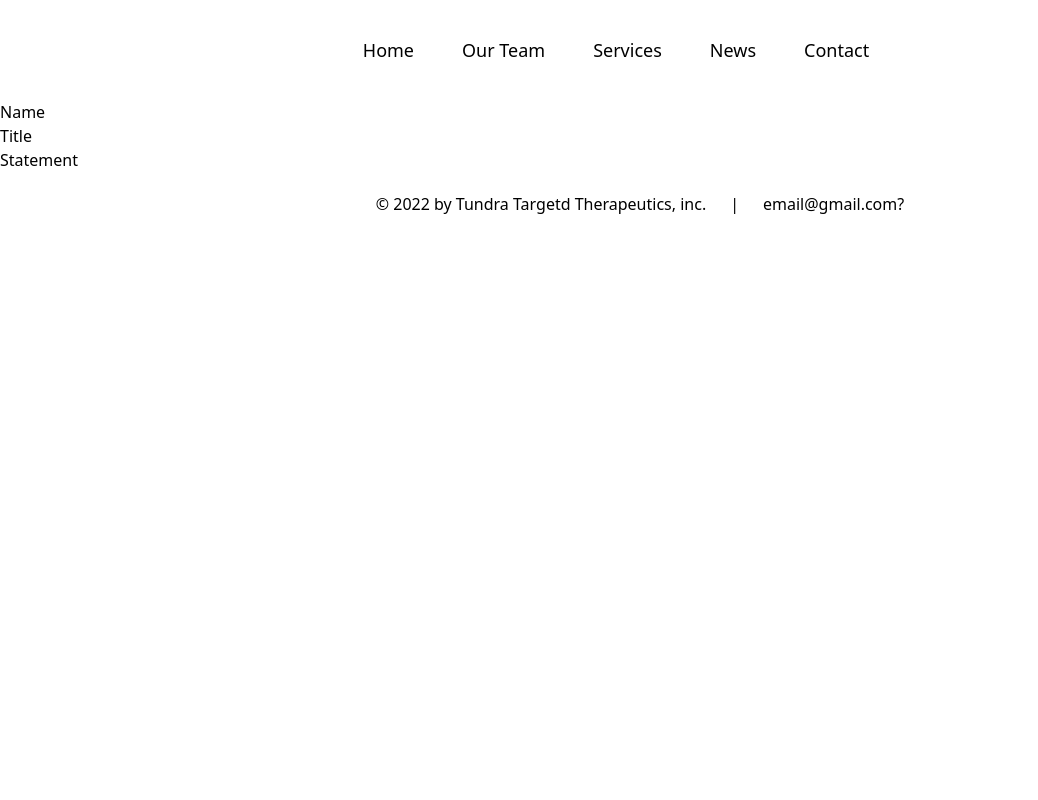
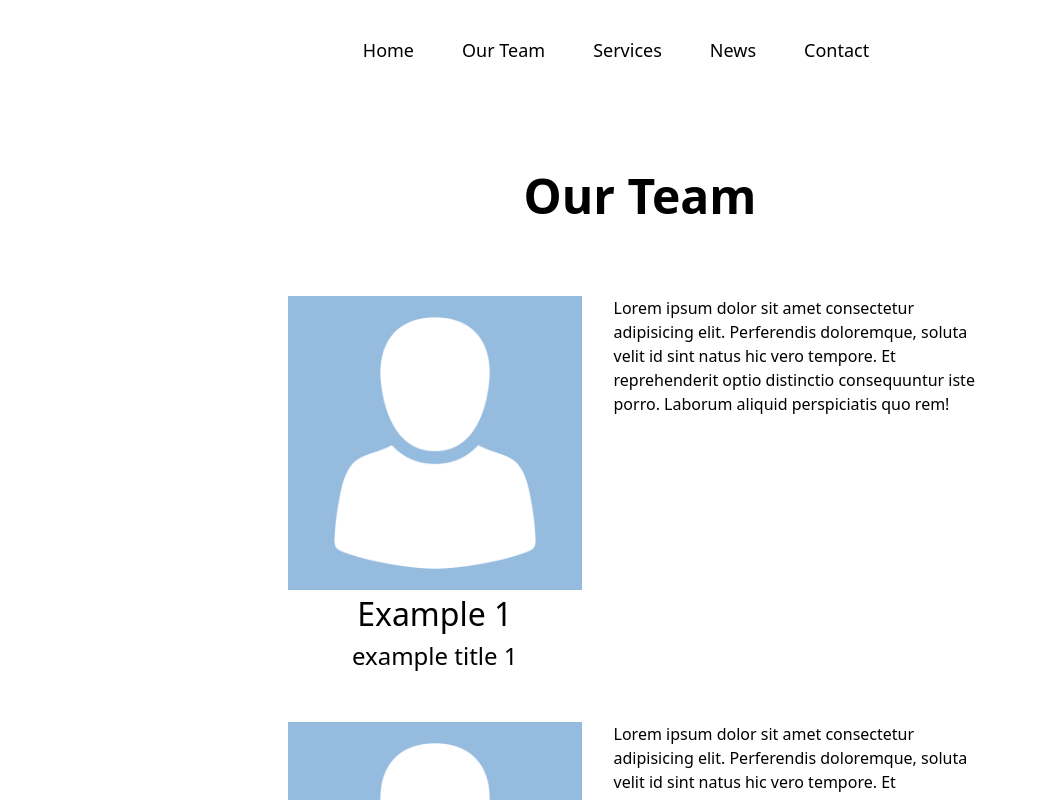
Before and after one commit to katlizf/Next.js-TypeScript-Site-Mock-Up, a Next.js app: page /OurTeam in a window 1280 px wide. Shown: the top 800 px of the page, without its empty margins (0-1038 px from the left). Built offline with nearby package versions, Linux system fonts and the light colour scheme.

Commit message:
displaying each team member in our team page

```diff
--- a/src/components/TeamMember.tsx
+++ b/src/components/TeamMember.tsx
@@ -1,20 +1,33 @@
 import React from 'react'
+import styles from '../styles/TeamMember.module.css'
+import Image from 'next/image'
+import avatar from '../images/avatar.png'
 
-type Data = {
-    name: string,
-    title: string,
-    statement: string
+function TeamMember({member}) {
+	return (
+		<div className={styles.memberContainer}>
+            <p className={styles.header}>Our Team</p>
+			{member && member.map((member: {
+                id: React.Key;
+                image: string;
+                name: string;
+                title: string;
+                statement: string}) => (
+				<div className={styles.member} key={member.id}>
+					<div className={styles.main}>
+						<Image
+                            src={avatar}
+                            alt={member.name}
+                            className={styles.image} />
+						<h1 className={styles.name}>{member.name}</h1>
+						<h2 className={styles.title}>{member.title}</h2>
+					</div>
+					<h2 className={styles.satement}>{member.statement}</h2>
+				</div>
+			))}
+		</div>
+	)
 }
 
-function TeamMember() {
-    return (
-        <div>
-            <img />
-            <h1>Name</h1>
-            <h2>Title</h2>
-            <h2>Statement</h2>
-        </div>
-    )
-}
 
 export default TeamMember
--- a/src/pages/OurTeam.tsx
+++ b/src/pages/OurTeam.tsx
@@ -2,15 +2,35 @@ import React from 'react'
 import Navbar from '../components/Navbar'
 import Footer from '../components/Footer'
 import TeamMember from '../components/TeamMember'
+import path from 'path'
+// import fs from 'fs/promises'
 
-function OurTeam() {
+function OurTeam(props: { member: any }) {
+
+    const {member} = props
+
     return (
         <div>
             <Navbar />
-            <TeamMember />
+            <TeamMember member={member}/>
             <Footer />
         </div>
     )
 }
 
+const fs = require('fs/promises')
+
+export async function getStaticProps() {
+	const filePath = path.join(process.cwd(), 'src', 'data', 'TeamMembers.json')
+    const jsonData = await fs.readFile(filePath)
+    const data = JSON.parse(jsonData)
+
+	return {
+		props: {
+            member: data.teamMembers
+        }
+	}
+
+}
+
 export default OurTeam
--- /dev/null
+++ b/src/styles/TeamMember.module.css
@@ -0,0 +1,38 @@
+.memberContainer {
+    display: flex;
+    flex-direction: column;
+    align-items: center;
+    margin-top: 3.75rem;
+}
+.header {
+    font-size: 3rem;
+    font-weight: bold;
+    margin-bottom: 4rem;
+}
+.member {
+    display: flex;
+    flex-direction: row;
+    width: 55vw;
+    margin-bottom: 3rem;
+}
+.main {
+    display: flex;
+    flex-direction: column;
+    margin-right: 2rem;
+}
+.image {
+    height: 120px;
+    width: 90px;
+}
+.name {
+    font-size: xx-large;
+    text-align: center;
+}
+.title {
+    font-size: x-large;
+    text-align: center;
+}
+.statement {
+    font-size: 3rem;
+    text-align: center;
+}
```
Also changed, not shown: src/images/avatar.png (added).
